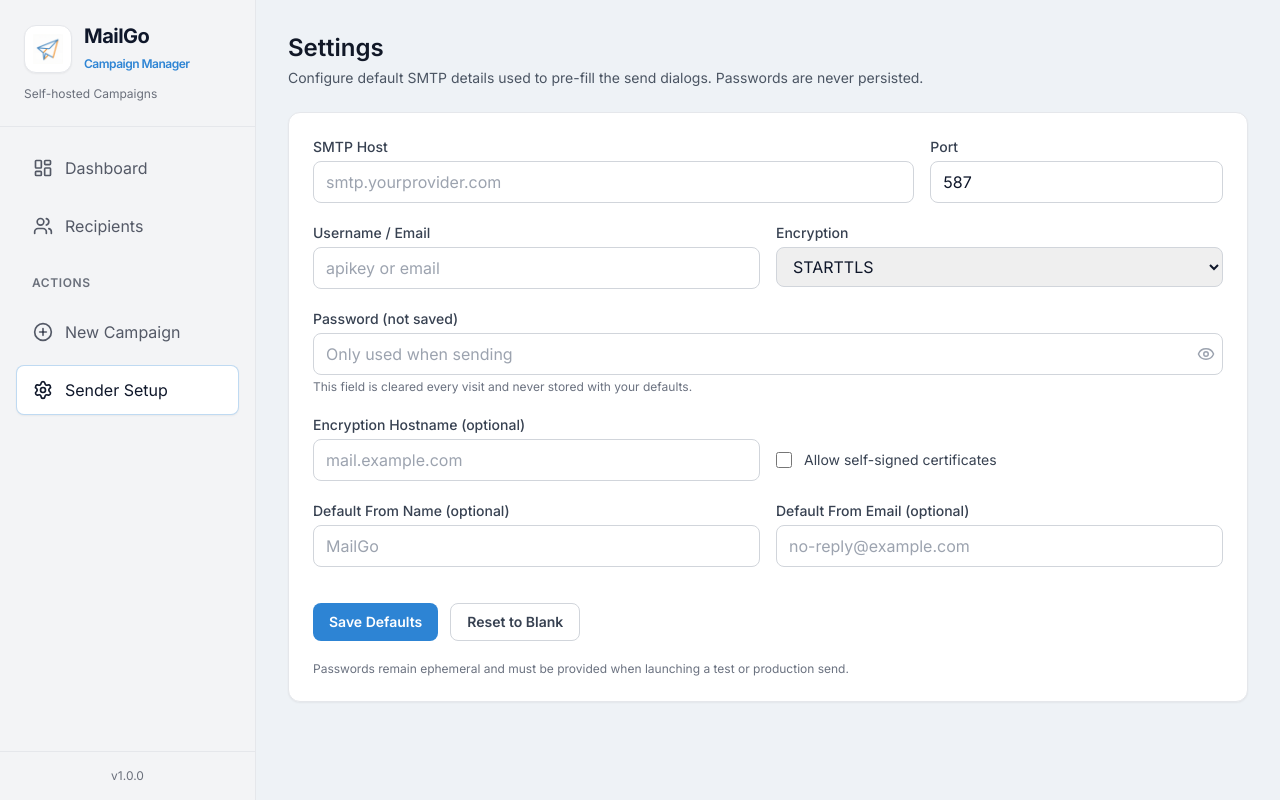
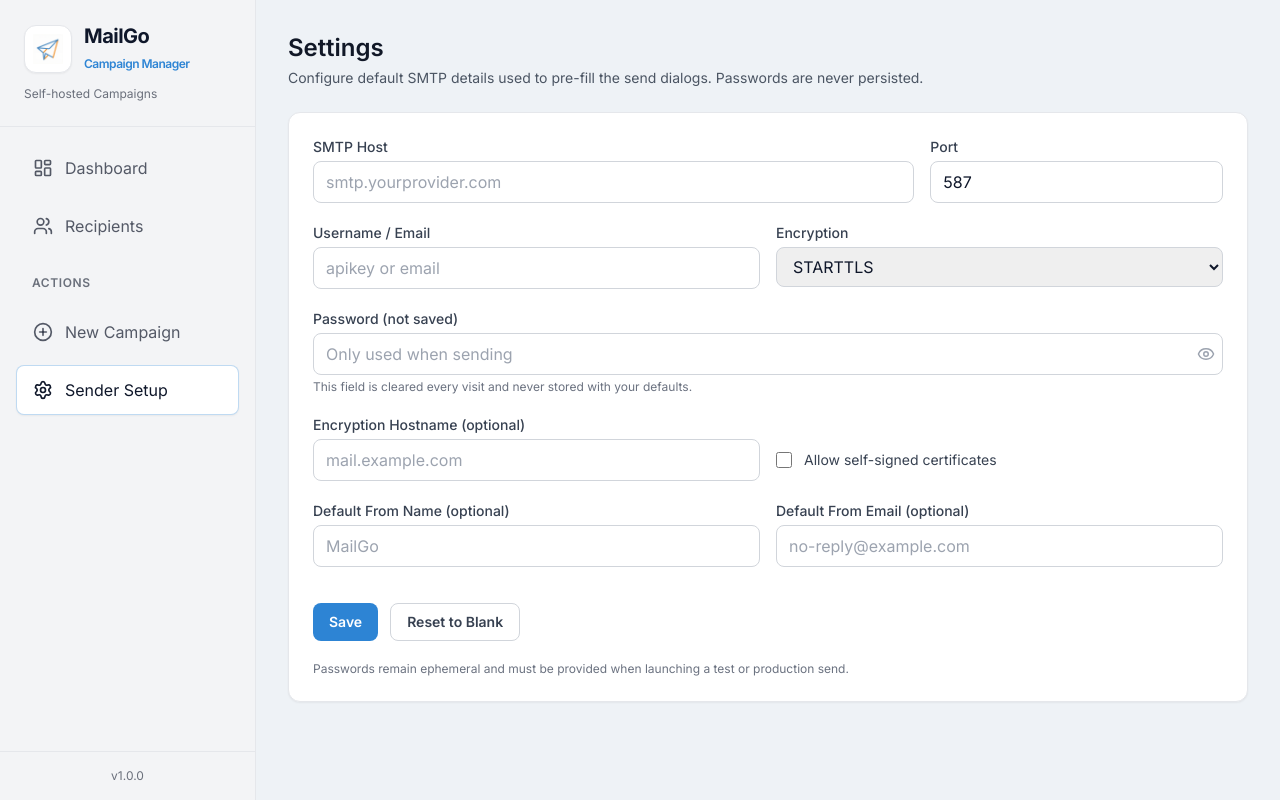
Before and after one commit to jgador/mailgo, a React (Create React App) app in the folder frontend/app/: page /#/settings in a window 1280 px wide. Built offline with nearby package versions, Linux system fonts and the light colour scheme; no server answers.

Commit message:
feat: update button label in Settings page and enhance README and docker-compose documentation

```diff
--- a/frontend/app/src/pages/Settings.tsx
+++ b/frontend/app/src/pages/Settings.tsx
@@ -211,7 +211,7 @@
             disabled={status === 'saving'}
             className="inline-flex items-center justify-center rounded-lg bg-brand-blue px-4 py-2 text-sm font-semibold text-white hover:bg-brand-blue-dark transition-colors disabled:opacity-50 disabled:cursor-not-allowed"
           >
-            {status === 'saving' ? 'Saving...' : 'Save Defaults'}
+            {status === 'saving' ? 'Saving...' : 'Save'}
           </button>
           <button
             type="button"
```
Also changed, not shown: 2 other files (tests, documents, lock files or other folders).
